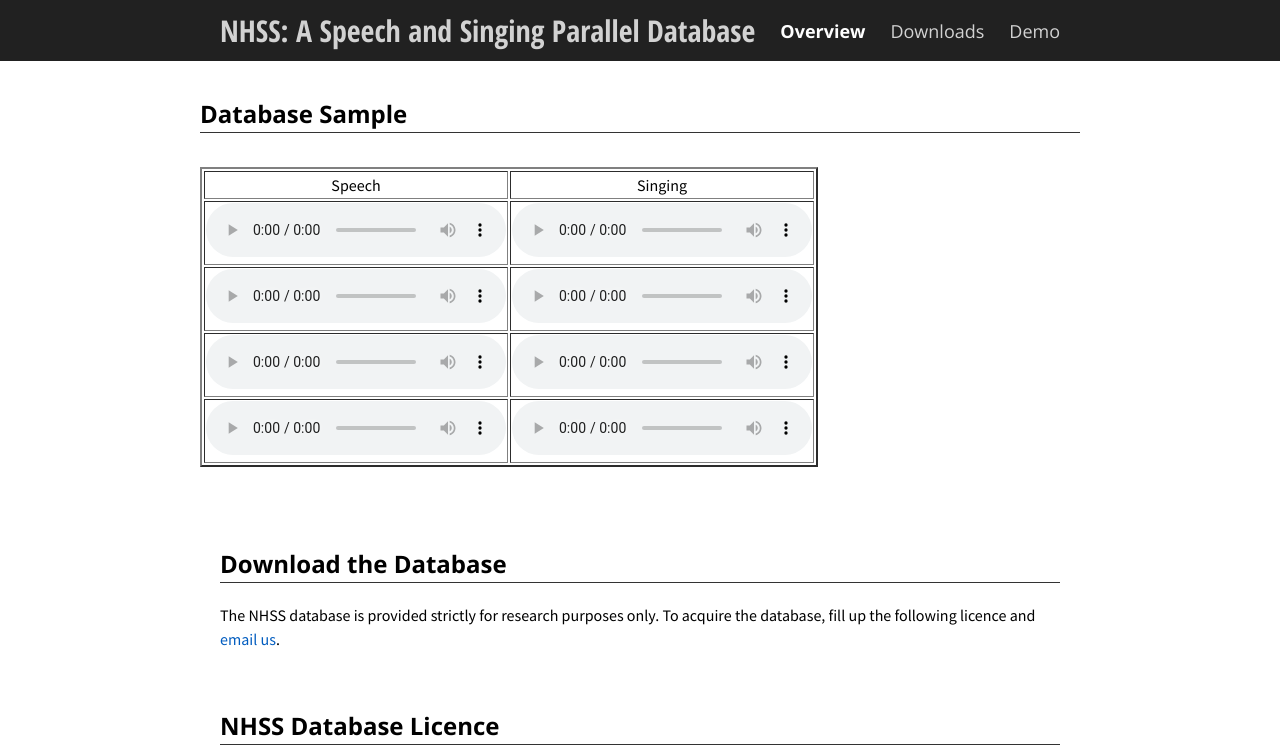
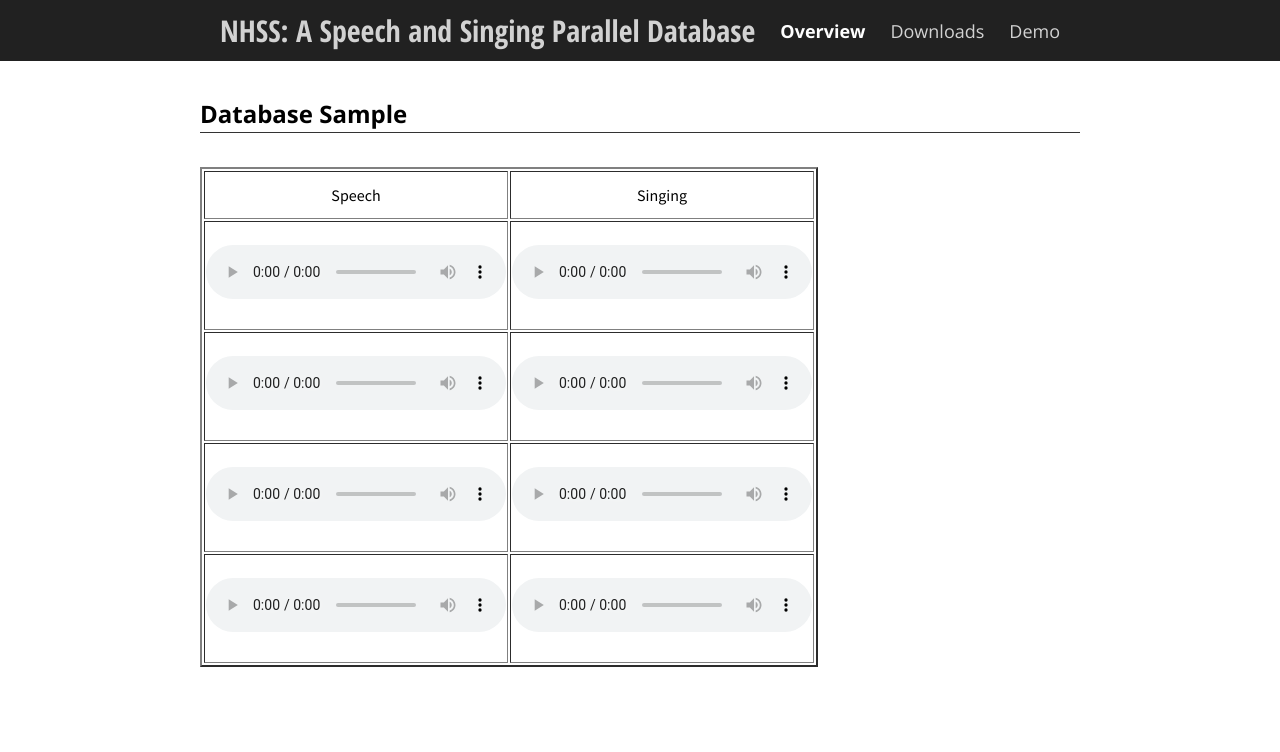
Before and after one commit to bidishasharma/bidishasharma.github.io, a Jekyll site: the page NHSS_Database/download.html, which Jekyll copies as it is, in a window 1280 px wide. Shown: the top 752 px of the page. Built offline with Jekyll 4.4.1, drawn with Linux system fonts in a browser that asks for light colours.

Commit message:
Update download.html

```diff
--- a/NHSS_Database/download.html
+++ b/NHSS_Database/download.html
@@ -32,7 +32,7 @@
 <h2 class="add-top-margin">Database Sample</h2>
 <hr>
 <br>
-<table style="height: 64px;" border="2" width="611">
+<table style="height: 500px;" border="2" width="611">
 <tbody>
 <tr>
 <td style="text-align: center; width: 301.333px;">Speech</td>
```
